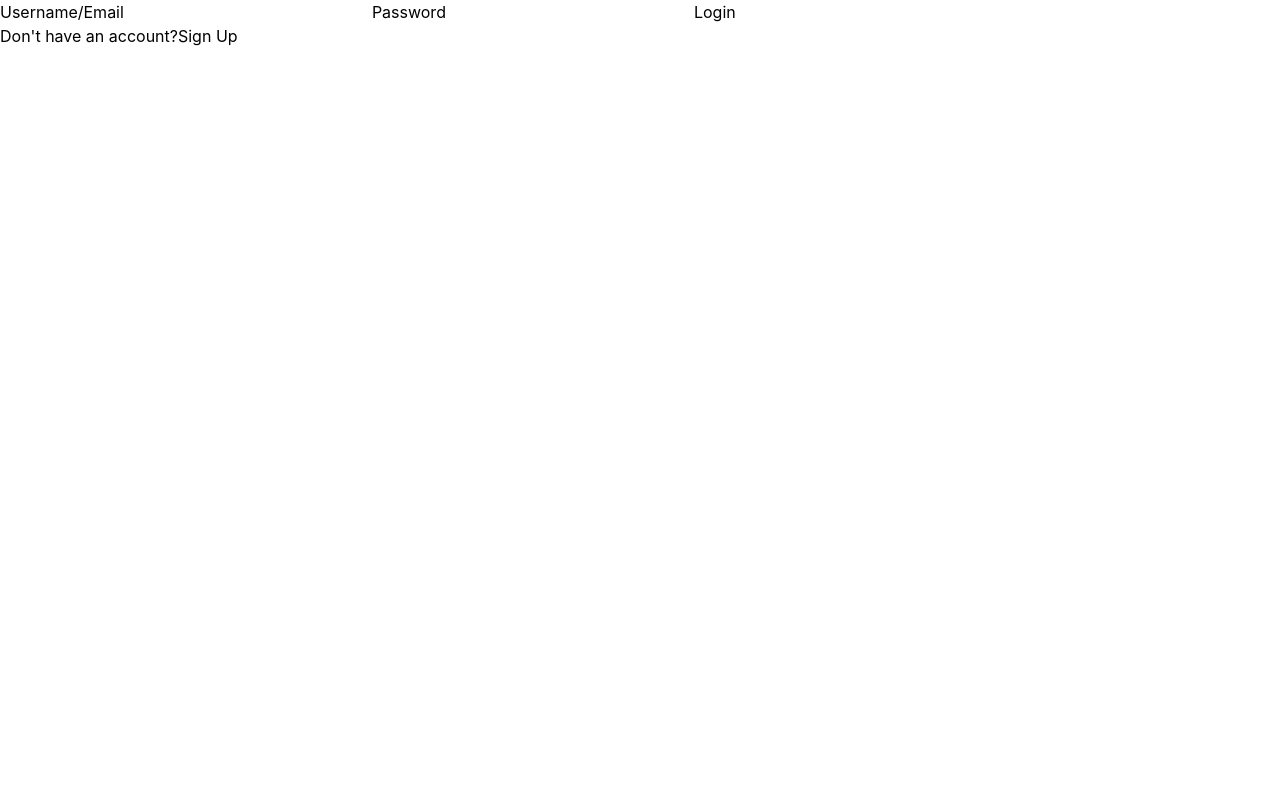
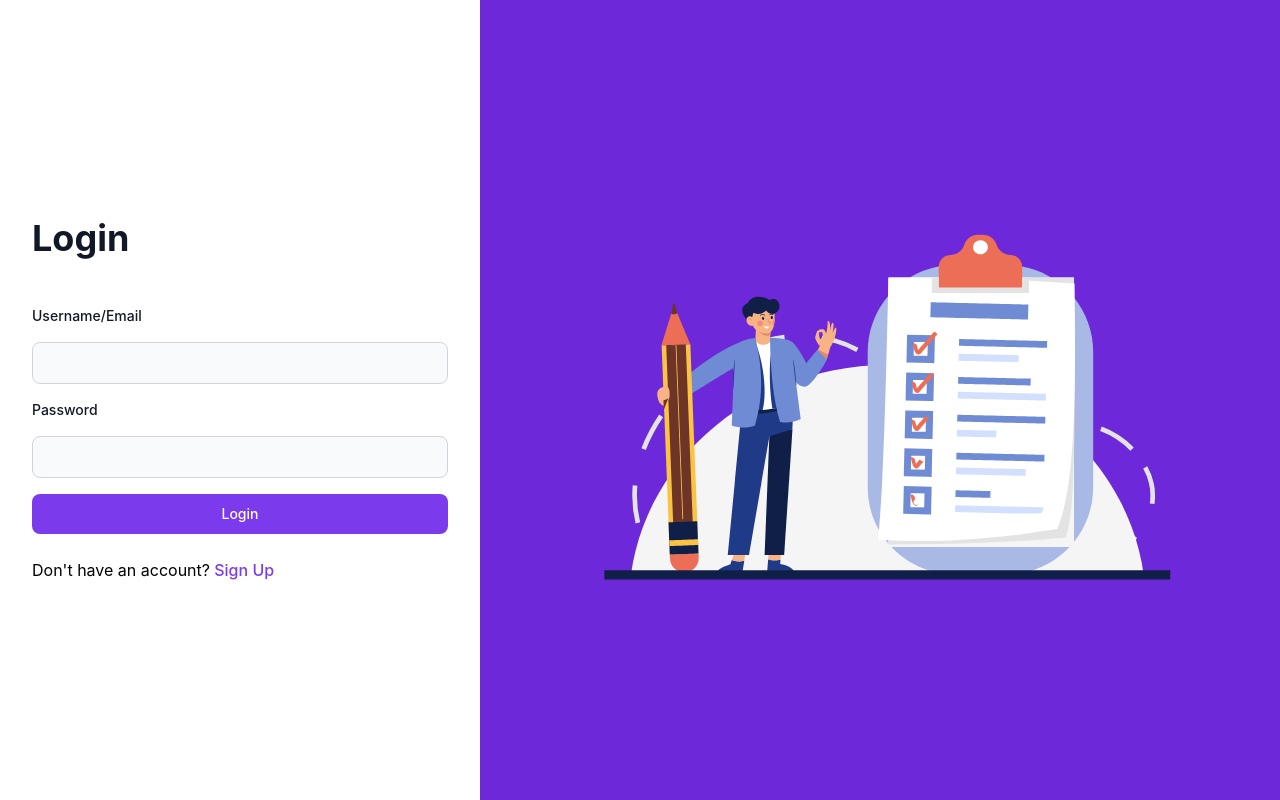
Before and after one commit to JoannaA21/taskflow, a React (Vite) app in the folder frontend/: page /login in a window 1280 px wide. Built offline with nearby package versions, Linux system fonts and the light colour scheme.

Commit message:
Login UI

```diff
--- a/frontend/src/components/LoginForm.jsx
+++ b/frontend/src/components/LoginForm.jsx
@@ -29,15 +29,15 @@ const LoginForm = () => {
 
     try {
       const response = await axios.post(api, userLogin);
-      console.log(response.data);
+      // console.log(response.data);
       if (response.status === 200) {
         const userLoginInfo = {
           details: response.data.details.details,
           token: token,
         };
 
-        localStorage.setItem("loggedIn", JSON.stringify(login)); // Store the token in localStorage
-        navigate("/dashboard");
+        localStorage.setItem("loggedIn", JSON.stringify(userLoginInfo)); // Store the token in localStorage
+        navigate("/dashboard"); //successful login redirects user to their dashboard
       }
     } catch (err) {
       setError(
@@ -51,27 +51,53 @@ const LoginForm = () => {
   };
 
   return (
-    <div>
-      <form onSubmit={handleSubmit}>
-        <label>Username/Email</label>
+    <div className="bg-white rounded-lg  p-8 max-w-lg w-full">
+      <h1 className="text-4xl font-bold text-gray-900 mb-6">Login</h1>
+
+      {error && (
+        <p className="text-red-700 text-md bg-red-200 p-1 w-fit">{error}</p>
+      )}
+
+      <br />
+
+      <form onSubmit={handleSubmit} className="space-y-4">
+        <label className="block text-sm font-medium text-gray-900 dark:text-white text-left">
+          Username/Email
+        </label>
         <input
           type="text"
           name="emailOrUsername"
           value={userLogin.emailOrUsername}
           onChange={handleInputChange}
+          className="bg-gray-50 border border-gray-300 text-gray-900 text-sm rounded-lg focus:ring-primary-600 focus:border-primary-600 block w-full p-2.5 dark:bg-gray-700 dark:border-gray-600 dark:placeholder-gray-400 dark:text-white dark:focus:ring-blue-500 dark:focus:border-blue-500"
         />
-        <label>Password</label>
+        <label className="block text-sm font-medium text-gray-900 dark:text-white text-left">
+          Password
+        </label>
         <input
           type="password"
           name="password"
           value={userLogin.password}
           onChange={handleInputChange}
+          className="bg-gray-50 border border-gray-300 text-gray-900 text-sm rounded-lg focus:ring-primary-600 focus:border-primary-600 block w-full p-2.5 dark:bg-gray-700 dark:border-gray-600 dark:placeholder-gray-400 dark:text-white dark:focus:ring-blue-500 dark:focus:border-blue-500"
         />
-        <button type="submit">Login</button>
+
+        <button
+          type="submit"
+          className="w-full text-white bg-primary-600 hover:bg-primary-700 focus:ring-4 focus:outline-none focus:ring-primary-300 font-medium rounded-lg text-sm px-5 py-2.5 text-center dark:bg-primary-600 dark:hover:bg-primary-700 dark:focus:ring-primary-800"
+        >
+          Login
+        </button>
       </form>
+      <br />
       <p>
         Don't have an account?
-        <span onClick={redirectToSignup}>Sign Up</span>
+        <span
+          onClick={redirectToSignup}
+          className="font-medium text-primary-600 hover:underline dark:text-mainColor cursor-pointer"
+        >
+          &nbsp;Sign Up
+        </span>
       </p>
     </div>
   );
--- a/frontend/src/components/SignupForm.jsx
+++ b/frontend/src/components/SignupForm.jsx
@@ -52,7 +52,7 @@ const SignupForm = () => {
 
   return (
     <div className="bg-white rounded-lg  p-8 max-w-lg w-full">
-      <h1 className="text-2xl font-bold text-gray-900 mb-6">
+      <h1 className="text-4xl font-bold text-gray-900 mb-6">
         Create an Account
       </h1>
       <form onSubmit={handleSubmit} className="space-y-4">
@@ -98,7 +98,9 @@ const SignupForm = () => {
           }
           className="bg-gray-50 border border-gray-300 text-gray-900 text-sm rounded-lg focus:ring-primary-600 focus:border-primary-600 block w-full p-2.5 dark:bg-gray-700 dark:border-gray-600 dark:placeholder-gray-400 dark:text-white dark:focus:ring-blue-500 dark:focus:border-blue-500"
         />
-        <p className="text-red-700">{passwordCheck}</p>
+        <p className="text-red-700 text-md bg-red-200 p-1 w-fit">
+          {passwordCheck}
+        </p>
         <button
           type="submit"
           className="w-full text-white bg-primary-600 hover:bg-primary-700 focus:ring-4 focus:outline-none focus:ring-primary-300 font-medium rounded-lg text-sm px-5 py-2.5 text-center dark:bg-primary-600 dark:hover:bg-primary-700 dark:focus:ring-primary-800"
--- a/frontend/src/pages/LoginPage.jsx
+++ b/frontend/src/pages/LoginPage.jsx
@@ -1,10 +1,20 @@
 import React from "react";
 import LoginForm from "../components/LoginForm";
+import Lottie from "lottie-react"; // Import Lottie
+import animationData from "../assets/lottie/Animation-taskManagement - 1731885778267.json";
 
 const LoginPage = () => {
   return (
-    <div>
-      <LoginForm />
+    <div className="flex h-screen bg-primary-700">
+      {/* Left side: Login Form  */}
+      <div className="w-1/2 flex justify-center items-center bg-white">
+        <LoginForm />
+      </div>
+
+      {/* Right side: Animation */}
+      <div className="w-10/12 flex justify-center items-center bg-primary-700">
+        <Lottie animationData={animationData} loop={true} className="w-3/4" />
+      </div>
     </div>
   );
 };
--- a/frontend/src/pages/SignupPage.jsx
+++ b/frontend/src/pages/SignupPage.jsx
@@ -6,7 +6,7 @@ const SignupPage = () => {
   return (
     <div className="flex h-screen bg-primary-700">
       {/* Left side: Animation */}
-      <div className="w-1/2 flex justify-center items-center bg-primary-700">
+      <div className="w-10/12 flex justify-center items-center bg-primary-700">
         <Lottie animationData={animationData} loop={true} className="w-3/4" />
       </div>
 
```
Also changed, not shown: 1 other file (tests, documents, lock files or other folders).
